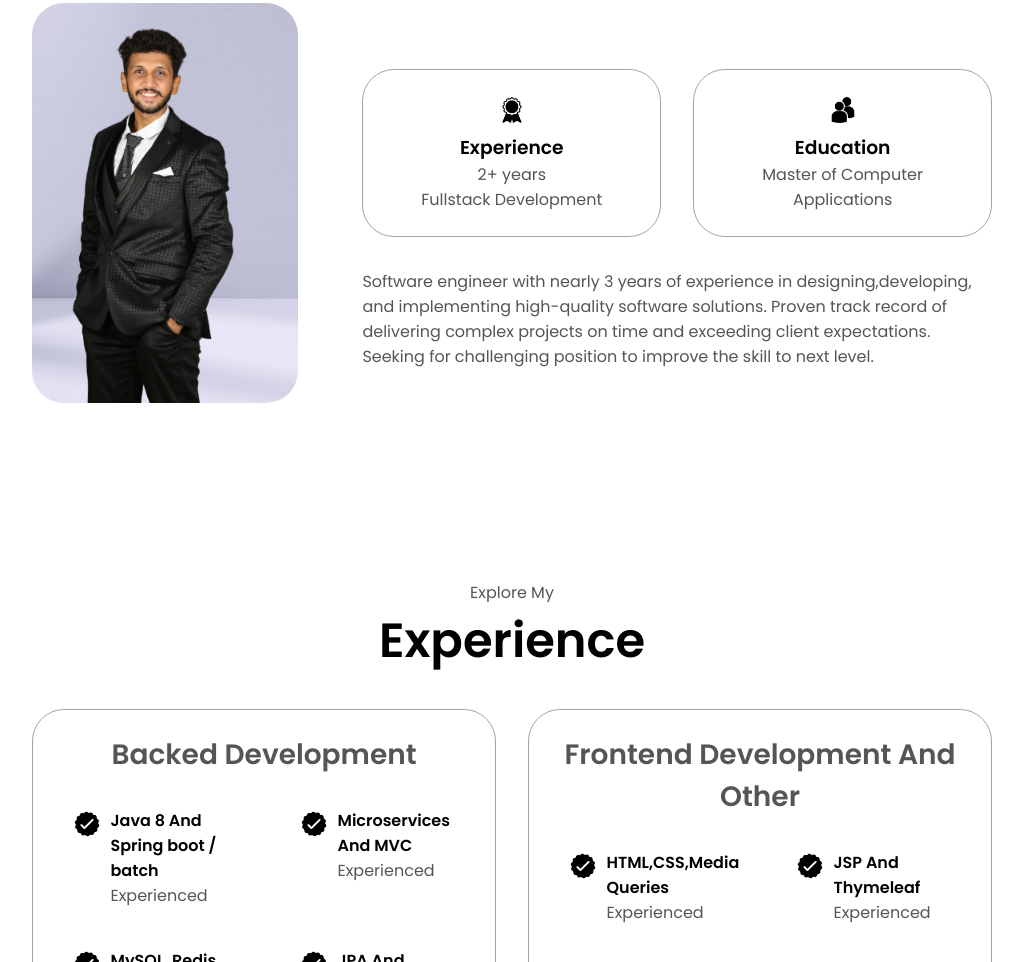
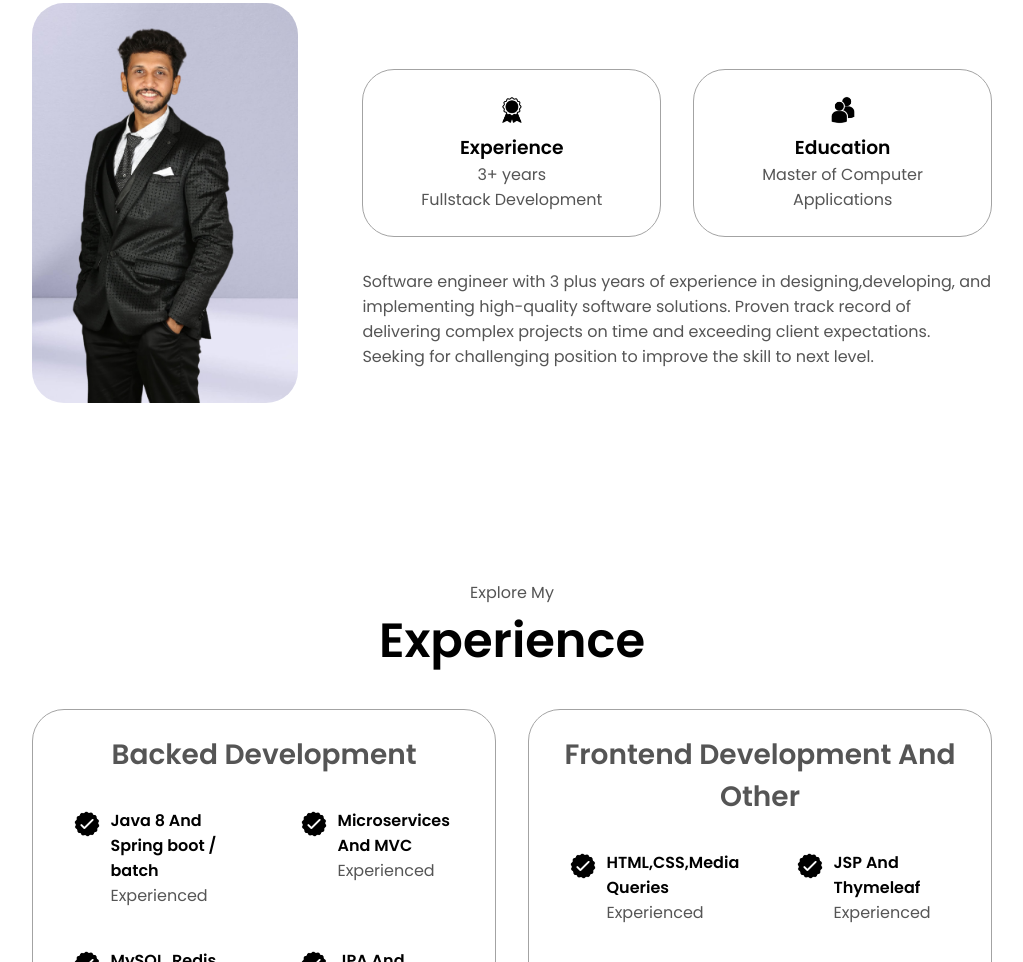
Before and after one commit to ashishdhuri-09/ashishdhuri-09.github.io, a plain HTML site: page index.html in a window 1280 px wide. Shown: the part 1116-2078 px from the top of the page, without its empty margins (128-1151 px from the left). Drawn offline with Linux system fonts and the light colour scheme.

Commit message:
Update index.html

```diff
--- a/index.html
+++ b/index.html
@@ -69,7 +69,7 @@
           <div class="details-container">
             <img src="./experience.png" alt="Experience icon" class="icon" />
             <h3>Experience</h3>
-            <p>2+ years <br />Fullstack Development</p>
+            <p>3+ years <br />Fullstack Development</p>
           </div>
           <div class="details-container">
             <img src="./education.png" alt="Education icon" class="icon" />
@@ -79,7 +79,7 @@
         </div>
         <div class="text-container">
           <p>
-            Software engineer with nearly 3 years of experience in designing,developing, and implementing
+            Software engineer with 3 plus years of experience in designing,developing, and implementing
             high-quality software solutions. Proven track record of delivering complex projects on time and
             exceeding client expectations. Seeking for challenging position to improve the skill to next level.
           </p>
```
